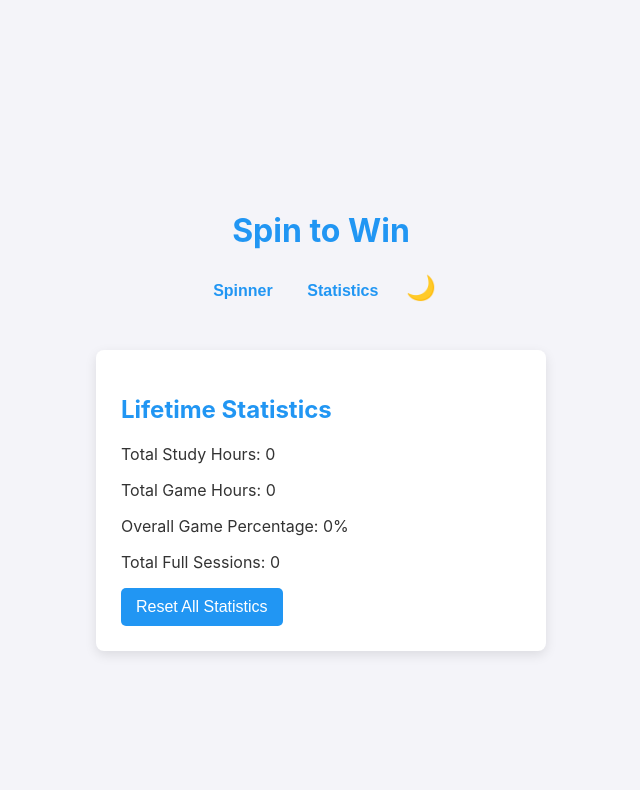
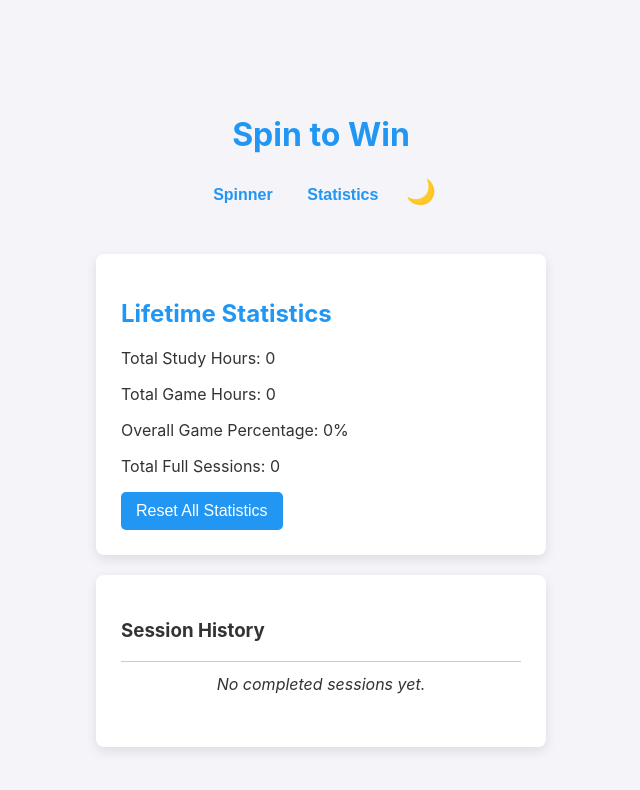
Before and after one commit to python-work-uni/spin-to-win-app, a plain HTML site: page index.html in a window 1280 px wide. Both pictures are taken after a click on the button "Statistics". Shown: the whole page, without its empty margins (319-959 px from the left). Drawn offline with Linux system fonts and the light colour scheme.

Commit message:
Added a session history log.

```diff
--- a/index.html
+++ b/index.html
@@ -81,7 +81,13 @@
                     <p>Total Full Sessions: <span id="stats-total-sessions">0</span></p>
                     <button id="reset-stats-btn">Reset All Statistics</button>
                 </section>
-            </div>
+
+                <section id="history-section">
+                    <h3>Session History</h3>
+                    <ul id="stats-history-list">
+                        </ul>
+                </section>
+                </div>
         </main>
     </div>
 
--- a/script.js
+++ b/script.js
@@ -28,10 +28,11 @@ document.addEventListener('DOMContentLoaded', () => {
     const timerStartBtn = document.getElementById('timer-start-btn');
     const timerPauseBtn = document.getElementById('timer-pause-btn');
     const timerResetBtn = document.getElementById('timer-reset-btn');
+    const statsHistoryList = document.getElementById('stats-history-list');
 
     // --- APPLICATION STATE ---
     let sessionState = {};
-    let stats = { totalStudyHours: 0, totalGameHours: 0, totalSessionsCompleted: 0 };
+    let stats = { totalStudyHours: 0, totalGameHours: 0, totalSessionsCompleted: 0, sessionHistory: [] };
     let currentRotation = 0;
     const STATS_KEY = 'probabilisticSpinnerStats';
     const THEME_KEY = 'probabilisticSpinnerTheme';
@@ -99,6 +100,26 @@ document.addEventListener('DOMContentLoaded', () => {
         setupSection.style.display = 'none';
         spinnerSection.style.display = 'block';
         updateUI();
+    }
+
+    function displayHistory() {
+        statsHistoryList.innerHTML = ''; // Clear previous entries
+
+        if (!stats.sessionHistory || stats.sessionHistory.length === 0) {
+            const emptyMsg = document.createElement('li');
+            emptyMsg.textContent = 'No completed sessions yet.';
+            emptyMsg.style.fontStyle = 'italic';
+            emptyMsg.style.textAlign = 'center';
+            statsHistoryList.appendChild(emptyMsg);
+            return;
+        }
+
+        // Show most recent sessions first by reversing a copy of the array
+        [...stats.sessionHistory].reverse().forEach(session => {
+            const listItem = document.createElement('li');
+            listItem.innerHTML = `<strong>${session.date}:</strong> Studied ${session.study}h, Gamed ${session.game}h`;
+            statsHistoryList.appendChild(listItem);
+        });
     }
 
     function spinWheel() {
@@ -191,6 +212,17 @@ document.addEventListener('DOMContentLoaded', () => {
     }
 
     function endSession(isFullSession = false) {
+        const sessionRecord = {
+            date: new Date().toISOString().split('T')[0], // Format as YYYY-MM-DD
+            study: sessionState.sessionStudyHours,
+            game: sessionState.sessionGameHours
+        };
+
+        // Only add the record if at least one hour was completed
+        if (sessionRecord.study > 0 || sessionRecord.game > 0) {
+            stats.sessionHistory.push(sessionRecord);
+        }
+
         alert(`Session Finished!\nStudy: ${sessionState.sessionStudyHours} hours\nGame: ${sessionState.sessionGameHours} hours`);
         stats.totalStudyHours += sessionState.sessionStudyHours;
         stats.totalGameHours += sessionState.sessionGameHours;
@@ -216,6 +248,9 @@ document.addEventListener('DOMContentLoaded', () => {
         spinnerView.style.display = 'none';
         statsView.style.display = 'block';
         updateUI();
+        // START: New Code
+        displayHistory();
+        // END: New Code
     }
 
     function loadStats() {
@@ -225,6 +260,7 @@ document.addEventListener('DOMContentLoaded', () => {
             stats.totalStudyHours = loadedStats.totalStudyHours || 0;
             stats.totalGameHours = loadedStats.totalGameHours || 0;
             stats.totalSessionsCompleted = loadedStats.totalSessionsCompleted || 0;
+            stats.sessionHistory = loadedStats.sessionHistory || [];
         }
     }
 
@@ -236,9 +272,10 @@ document.addEventListener('DOMContentLoaded', () => {
         const isConfirmed = confirm('Are you sure you want to reset all your lifetime statistics? This action cannot be undone.');
 
         if (isConfirmed) {
-            stats = { totalStudyHours: 0, totalGameHours: 0, totalSessionsCompleted: 0 };
+            stats = { totalStudyHours: 0, totalGameHours: 0, totalSessionsCompleted: 0, sessionHistory: [] };
             localStorage.removeItem(STATS_KEY);
             updateUI();
+            displayHistory();
         }
     }
 
--- a/style.css
+++ b/style.css
@@ -221,3 +221,25 @@ header {
     line-height: 1;   /* Helps with vertical alignment */
     padding: 5px 8px; /* Adjust padding for a better look */
 }
+
+#history-section {
+    margin-top: 20px;
+}
+
+#stats-history-list {
+    list-style-type: none;
+    padding: 0;
+    margin-top: 15px;
+    max-height: 250px;
+    overflow-y: auto;
+    border-top: 1px solid var(--input-border-color);
+}
+
+#stats-history-list li {
+    padding: 12px 5px;
+    border-bottom: 1px solid var(--input-border-color);
+}
+
+#stats-history-list li:last-child {
+    border-bottom: none;
+}
```
